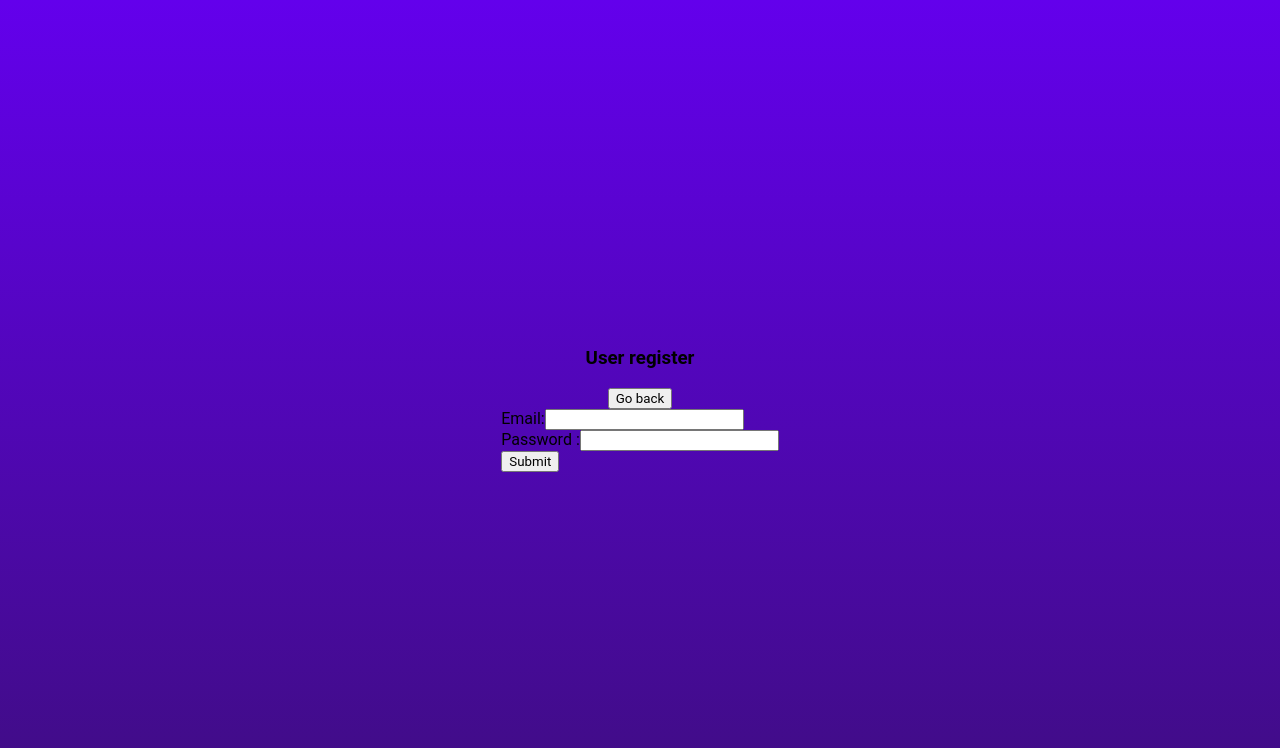
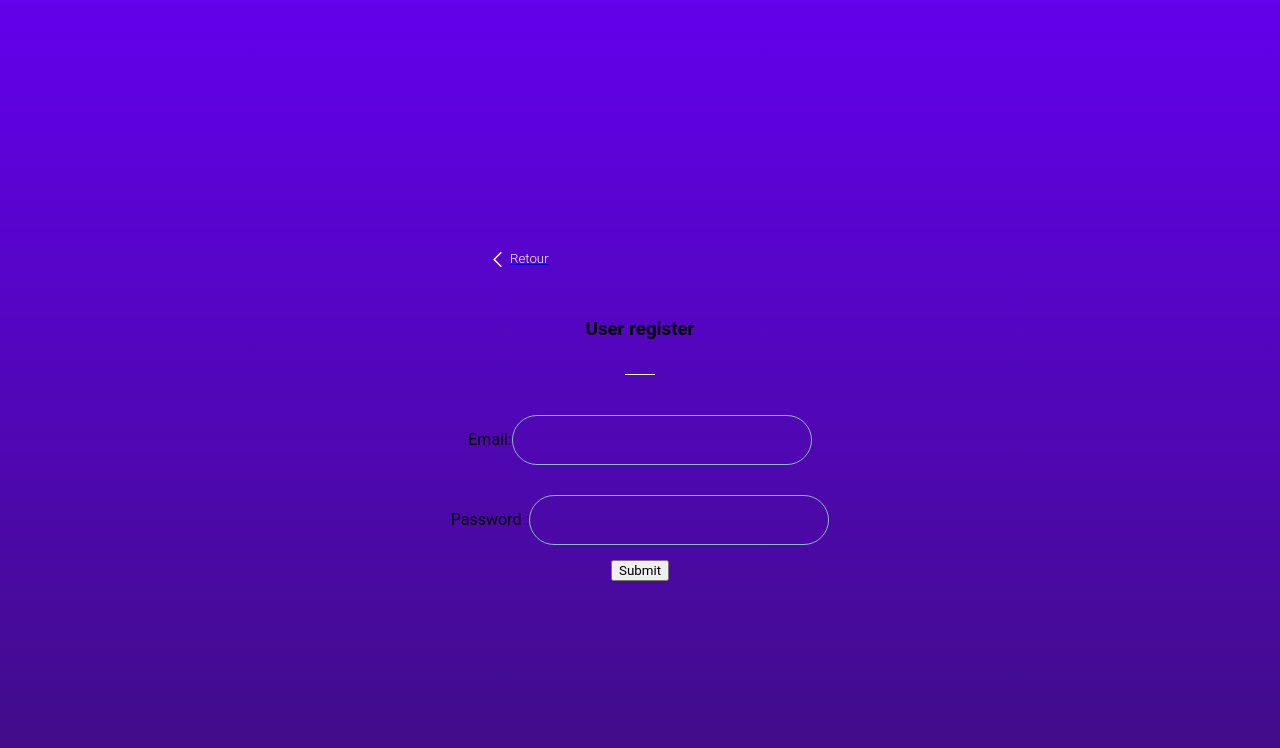
Before and after one commit to MaximeDruart/Coiny, a React (Create React App) app in the folder client/: page /login in a window 1280 px wide. Shown: the top 748 px of the page. Built offline with nearby package versions, Linux system fonts and the light colour scheme.

Commit message:
register hiérarchisation :love_hotel:

```diff
--- /dev/null
+++ b/client/src/components/Home.css
@@ -0,0 +1,141 @@
+@font-face {
+  font-family: "Rift Demi";
+  src: url("../components/fonts/Rift-Demi.woff2") format("woff2"),
+    url("../components/fonts/Rift-Demi.woff") format("woff");
+  font-weight: 600;
+  font-style: normal;
+}
+.home {
+  width: 100%;
+  height: 100%;
+  background: linear-gradient(#6300ec, #3f0d83);
+  display: flex;
+  justify-content: center;
+  align-items: center;
+  flex-direction: column;
+}
+.home h1,
+.home h2 {
+  text-align: center;
+  font-family: europa, sans-serif;
+  font-weight: 700;
+  font-style: normal;
+  color: white;
+  font-size: 50px;
+  line-height: 60px;
+  margin: 40px 0px 40px 0px;
+}
+.home h2 {
+  font-size: 30px;
+  margin: 0;
+}
+.home_line {
+  margin: 15px 0px 25px 0px;
+  width: 30px;
+  border-bottom: solid white 1px;
+}
+.home img {
+  width: 70%;
+  margin-bottom: 40px;
+}
+.home_back {
+  display: flex;
+  align-items: center;
+  width: 300px;
+  height: 80px;
+}
+.home_back img {
+  width: 15px;
+  margin: 0px;
+}
+.home_back h5 {
+  margin: 0px 5px 1px 5px;
+  color: white;
+  font-weight: 300;
+}
+.home_form {
+  display: flex;
+  justify-content: center;
+  align-items: center;
+  flex-direction: column;
+}
+.home_form_submit {
+  margin: 40px 0px 40px 0px;
+  font-family: "Rift Demi";
+  font-size: 18px;
+  width: 300px;
+  height: 50px;
+  background: #ffffff;
+  border-radius: 90px;
+  box-shadow: 0px 10px 50px rgba(0, 0, 0, 0.5);
+  cursor: pointer;
+  outline: none;
+}
+.home_form input {
+  text-align: center;
+  width: 300px;
+  height: 50px;
+  background: transparent;
+  border-radius: 90px;
+  border: solid 1px #87bcbf;
+  margin: 15px 0px 15px 0px;
+  color: white;
+  font-size: 15px;
+  outline: none;
+}
+.home_form input::placeholder {
+  font-size: 13px;
+  font-family: "Rift Demi";
+  letter-spacing: 2px;
+  color: rgba(255, 255, 255, 0.924);
+}
+.links {
+  display: flex;
+  flex-direction: column;
+  align-items: center;
+  justify-content: space-around;
+}
+.links button {
+  width: 300px;
+  height: 50px;
+  background: white;
+  border-radius: 90px;
+  border: solid 1px #87bcbf;
+  margin: 10px 0px 10px 0px;
+  outline: none;
+}
+.links_spaced-link {
+  font-size: 13px;
+  font-family: "Rift Demi";
+  letter-spacing: 2px;
+  color: black;
+  outline: none;
+}
+.register {
+  align-items: center;
+  display: flex;
+  flex-direction: column;
+}
+.register button {
+  width: 300px;
+  height: 50px;
+  background: transparent;
+  border-radius: 90px;
+  border: solid 1px #87bcbf;
+  margin: 10px 0px 10px 0px;
+}
+.register_text {
+  color: white;
+  font-size: 12px;
+  font-family: "Rift Demi";
+  letter-spacing: 2px;
+  cursor: pointer;
+}
+.register_text:hover {
+  color: #ff7590;
+}
+.invalid-feedback {
+  text-align: center;
+  color: #fd684e;
+  font-size: 13px;
+}
--- a/client/src/components/Home.js
+++ b/client/src/components/Home.js
@@ -8,23 +8,27 @@ const Home = props => {
   return (
     <Container className="home">
       <Jumbotron>
-        <h1>Welcome to Coiny</h1>
+        <h1>
+          Bienvenue <br></br>sur Coiny
+        </h1>
       </Jumbotron>
       <img src={logImg} alt="log"></img>
       <div className="links">
         <Link to="/login">
           <Button className="links_spaced-link" block variant="outline-primary">
-            Login
+            se connecter
           </Button>
         </Link>
+      </div>
+      <div class="register">
         <Link to="/userregister">
-          <Button className="links_spaced-link" block variant="outline-primary">
-            Register as user
+          <Button className="register_text" block variant="outline-primary">
+            inscription utilisateur
           </Button>
         </Link>
         <Link to="/businessregister">
-          <Button className="links_spaced-link" block variant="outline-primary">
-            Register as business
+          <Button className="register_text" block variant="outline-primary">
+            inscription commerçant
           </Button>
         </Link>
       </div>
--- a/client/src/components/Home.scss
+++ b/client/src/components/Home.scss
@@ -51,12 +51,12 @@ $background: linear-gradient(#6300ec, #3f0d83);
     height: 80px;
     img {
       width: 15px;
-      margin : 0px;
+      margin: 0px;
     }
-    h5{
-        margin : 0px 5px 1px 5px;
-        color: white;
-        font-weight: 300;
+    h5 {
+      margin: 0px 5px 1px 5px;
+      color: white;
+      font-weight: 300;
     }
   }
   &_form {
@@ -74,6 +74,7 @@ $background: linear-gradient(#6300ec, #3f0d83);
       border-radius: 90px;
       box-shadow: 0px 10px 50px rgba(0, 0, 0, 0.5);
       cursor: pointer;
+      outline: none;
     }
     & input {
       text-align: center;
@@ -82,7 +83,10 @@ $background: linear-gradient(#6300ec, #3f0d83);
       background: transparent;
       border-radius: 90px;
       border: solid 1px #87bcbf;
-      margin: 10px 0px 10px 0px;
+      margin: 15px 0px 15px 0px;
+      color: white;
+      font-size: 15px;
+      outline: none;
       &::placeholder {
         font-size: 13px;
         font-family: "Rift Demi";
@@ -101,15 +105,50 @@ $background: linear-gradient(#6300ec, #3f0d83);
   & button {
     width: 300px;
     height: 50px;
+    background: white;
+    border-radius: 90px;
+    border: solid 1px #87bcbf;
+    margin: 10px 0px 10px 0px;
+    outline: none;
+  }
+  &_spaced-link {
+    font-size: 13px;
+    font-family: "Rift Demi";
+    letter-spacing: 2px;
+    color: black;
+    outline: none;
+  }
+}
+
+.register {
+  align-items: center;
+  display: flex;
+  flex-direction: column;
+  & button {
+    width: 300px;
+    height: 50px;
     background: transparent;
     border-radius: 90px;
     border: solid 1px #87bcbf;
     margin: 10px 0px 10px 0px;
   }
-  &_spaced-link {
-    font-size: 13px;
+  &_text {
+    color: white;
+    // font-family: europa, sans-serif;
+    // font-weight: 300;
+    font-size: 12px;
     font-family: "Rift Demi";
     letter-spacing: 2px;
-    color: white;
+    cursor: pointer;
+    // text-decoration: underline;
+  }
+  &_text:hover{
+      color: #ff7590;
   }
 }
+
+.invalid-feedback {
+  text-align: center;
+  color: rgb(253, 104, 78);
+  font-size: 13px;
+}
--- a/client/src/components/auth/Login.js
+++ b/client/src/components/auth/Login.js
@@ -2,6 +2,7 @@ import React, { Component } from "react"
 import { Link } from "react-router-dom"
 import { LoginContext } from "../../contexts/LoginContext"
 import "../Home.scss"
+import backImg from "../img/back.svg"
 
 import {
   Form,
@@ -36,13 +37,16 @@ class Login extends Component {
       <LoginContext.Consumer>
         {loginContext => (
           <Container className="home">
+            <Link className="home_back" to="/">
+              <img src={backImg} alt="back"></img>
+              <h5>Retour</h5>
+            </Link>
             <Jumbotron>
               <h3>User register</h3>
             </Jumbotron>
-            <Link to='/'>
-              <Button>Go back</Button>
-            </Link>
+            <div className="home_line"></div>
             <Form
+              className="home_form"
               noValidate
               onSubmit={e => {
                 e.preventDefault()
@@ -55,34 +59,34 @@ class Login extends Component {
               <Form.Group>
                 <Form.Label> Email:</Form.Label>
                 <Form.Control
-                  name='email'
-                  type='email'
+                  name="email"
+                  type="email"
                   value={this.state.email}
                   onChange={this.handleChange}
                   isInvalid={!!loginContext.errors.email}
                 />
-                <Form.Control.Feedback type='invalid'>
+                <Form.Control.Feedback type="invalid">
                   {loginContext.errors.email}
                 </Form.Control.Feedback>
               </Form.Group>
               <Form.Group>
                 <Form.Label> Password :</Form.Label>
                 <Form.Control
-                  name='password'
-                  type='password'
+                  name="password"
+                  type="password"
                   value={this.state.password}
                   onChange={this.handleChange}
                   isInvalid={!!loginContext.errors.password}
                 />
-                <Form.Control.Feedback type='invalid'>
+                <Form.Control.Feedback type="invalid">
                   {loginContext.errors.password}
                 </Form.Control.Feedback>
               </Form.Group>
               <Button
                 block
-                variant='outline-primary'
+                variant="outline-primary"
                 disabled={loginContext.loading}
-                type='submit'
+                type="submit"
               >
                 {loginContext.isLoading ? "Loading..." : "Submit"}
               </Button>
```
